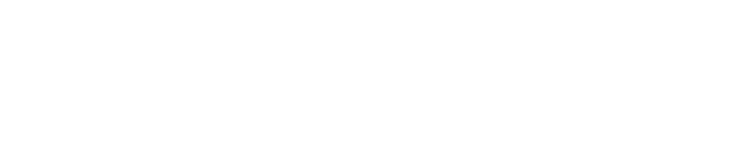
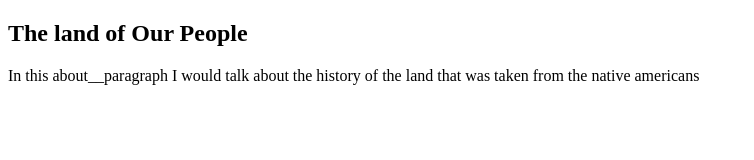
Before and after one commit to olaldekevin/new-repo, a plain HTML site: page index.html in a window 1280 px wide. Shown: the whole page, without its empty margins (0-754 px from the left). Drawn offline with Linux system fonts and the light colour scheme.

Commit message:
add first paragraph

```diff
--- a/index.html
+++ b/index.html
@@ -5,5 +5,11 @@
     <meta name="viewport" width="device-width, initial-scale=1.0" />
     <title>First Project</title>
   </head>
-  <body></body>
+  <body>
+    <h2 class="Introduction">The land of Our People</h2>
+    <p class="first-content">
+      In this about__paragraph I would talk about the history of the land that
+      was taken from the native americans
+    </p>
+  </body>
 </html>
```
